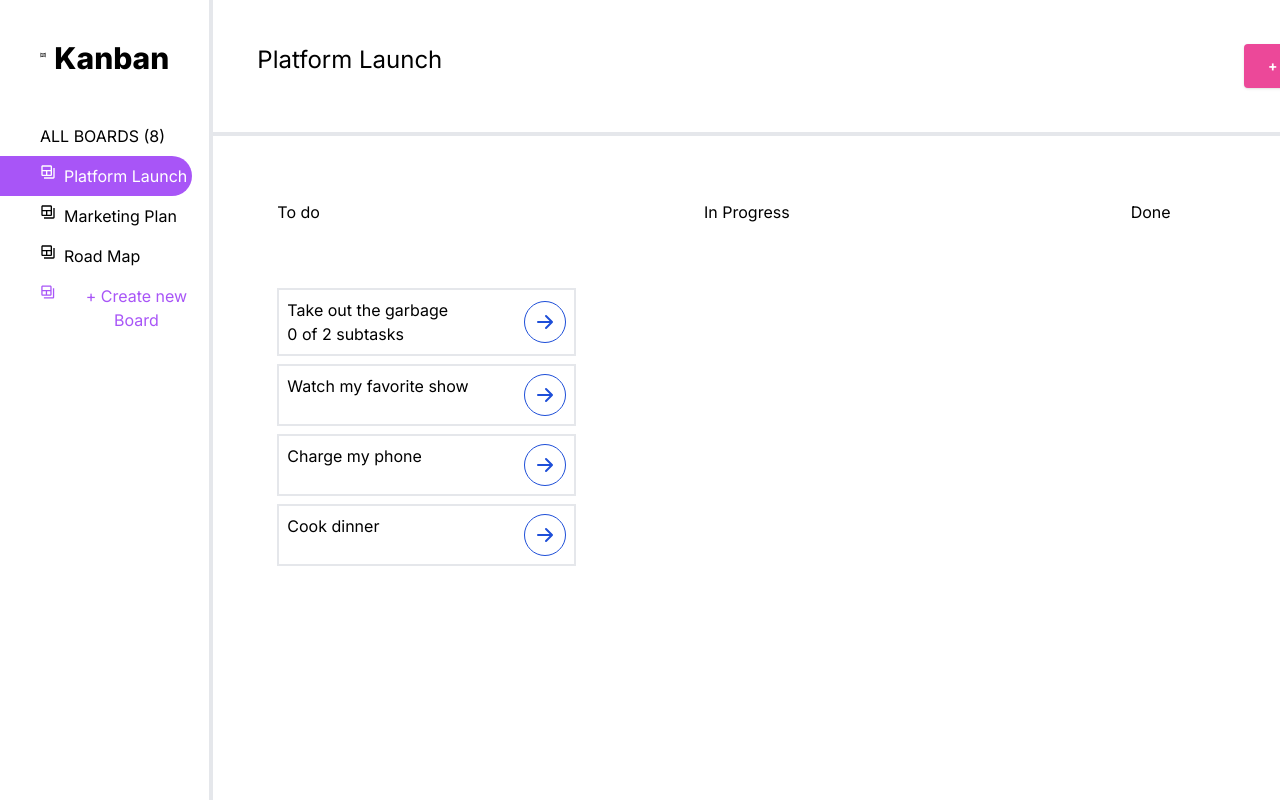
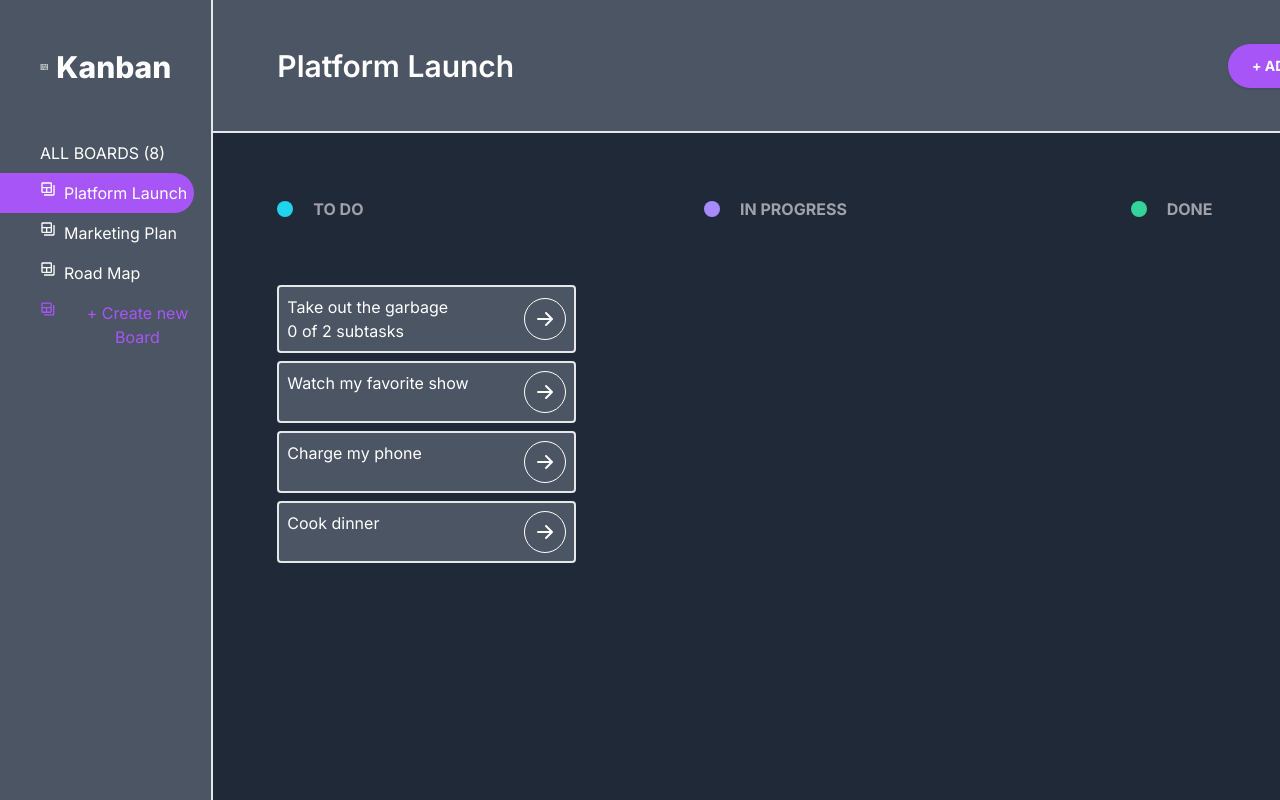
Before and after one commit to grandonbarcia/kanban-board, a Next.js app: page / in a window 1280 px wide. Shown: the top 800 px of the page. Built offline with nearby package versions, Linux system fonts and the light colour scheme.

Commit message:
redesign background and font colors

```diff
--- a/app/Components/Column.js
+++ b/app/Components/Column.js
@@ -5,10 +5,21 @@ import Task from './Task';
 import { Droppable } from 'react-beautiful-dnd';
 import { useRef } from 'react';
 
+const CIRCLE_COLOR = {
+  'To do':
+    'w-4 h-4 rounded-full inline-flex items-center justify-center  text-gray-700 text-xl font-bold bg-cyan-400',
+  'In Progress':
+    'w-4 h-4 rounded-full inline-flex items-center justify-center  text-gray-700 text-xl font-bold bg-violet-400',
+  Done: 'w-4 h-4 rounded-full inline-flex items-center justify-center  text-gray-700 text-xl font-bold bg-emerald-400',
+};
+
 export default function Column({ column, tasks, data, setData }) {
   return (
     <div className="flex flex-col m-8  rounded w-96">
-      <div className="p-8">{column.title}</div>
+      <div className="flex items-center p-8 text-zinc-400 font-bold">
+        <div className={CIRCLE_COLOR[column.title]}></div>
+        <div className="pl-5">{column.title.toUpperCase()}</div>
+      </div>
       <Droppable droppableId={column.id}>
         {(provided, snapshot) => (
           <div
--- a/app/Components/Modal.js
+++ b/app/Components/Modal.js
@@ -119,7 +119,7 @@ export default function Modal({ data, setData }) {
   return (
     <>
       <button
-        className="bg-pink-500 text-white active:bg-pink-600 font-bold uppercase text-sm px-6 py-3 rounded shadow hover:shadow-lg outline-none focus:outline-none mr-1  ease-linear transition-all duration-150"
+        className="bg-purple-500 text-white active:bg-pink-600 font-bold uppercase text-sm px-6 py-3 pr-5 rounded-3xl shadow hover:shadow-lg outline-none focus:outline-none mr-1  ease-linear transition-all duration-150"
         type="button"
         onClick={() => setShowModal(true)}
       >
@@ -128,10 +128,10 @@ export default function Modal({ data, setData }) {
       {showModal ? (
         <>
           <div className="justify-center items-center flex overflow-x-hidden overflow-y-auto fixed inset-0 z-50 outline-none focus:outline-none">
-            <div className="relative w-1/3 my-6 bg-white p-6 rounded">
+            <div className="relative w-1/3 my-6 bg-gray-600 text-white p-6 rounded">
               {/*content*/}
               <div className="flex leading-9 justify-between text-xl font-bold">
-                <h1>Add New Task</h1>
+                <h1 className="">Add New Task</h1>
                 <button
                   type="button"
                   className="bg-white rounded-md p-2 inline-flex items-center justify-center text-gray-400 hover:text-gray-500 hover:bg-gray-100 focus:outline-none focus:ring-2 focus:ring-inset focus:ring-indigo-500"
@@ -162,14 +162,14 @@ export default function Modal({ data, setData }) {
 
               <div>
                 <label
-                  className="block text-gray-700 text-sm font-bold mb-2 pt-5"
+                  className="block  text-sm font-bold mb-2 pt-5"
                   for="username"
                 >
                   Title
                 </label>
 
                 <input
-                  className="shadow appearance-none border rounded w-full py-2 px-3 text-gray-700 leading-tight focus:outline-none focus:shadow-outline"
+                  className="shadow appearance-none border rounded w-full py-2 px-3  leading-tight focus:outline-none focus:shadow-outline bg-gray-600"
                   id="title"
                   type="text"
                   placeholder="e.g Take Coffee Break"
@@ -181,7 +181,7 @@ export default function Modal({ data, setData }) {
               <div>
                 <label
                   for="content"
-                  className="block text-gray-700 text-sm font-bold mb-2 pt-5"
+                  className="block text-sm font-bold mb-2 pt-5"
                 >
                   Description
                 </label>
@@ -189,7 +189,7 @@ export default function Modal({ data, setData }) {
                   onChange={(e) => handleDescription(e)}
                   id="content"
                   rows="4"
-                  className="block p-2.5 w-full text-sm shadow appearance-none border rounded py-2 px-3 text-gray-700 leading-tight focus:outline-none focus:shadow-outline"
+                  className="block p-2.5 w-full text-sm shadow appearance-none border rounded py-2 px-3 text-white leading-tight focus:outline-none focus:shadow-outline bg-gray-600"
                   placeholder="e.g It is always good to take a 15 minute break. This break will recharge the batteries a little"
                   required
                 ></textarea>
@@ -198,7 +198,7 @@ export default function Modal({ data, setData }) {
               <div>
                 <label
                   for="description"
-                  className="block text-gray-700 text-sm font-bold mb-2 pt-5"
+                  className="block  text-sm font-bold mb-2 pt-5"
                 >
                   Subtasks
                 </label>
@@ -207,7 +207,7 @@ export default function Modal({ data, setData }) {
                   return (
                     <div className="flex" key={subtasksFields[index]}>
                       <input
-                        className="shadow appearance-none border rounded w-full py-2 px-3 text-gray-700 leading-tight focus:outline-none focus:shadow-outline mb-2"
+                        className="shadow appearance-none border rounded w-full py-2 px-3 text-white leading-tight focus:outline-none focus:shadow-outline mb-2 bg-gray-600"
                         id={'subtask-' + (index + 1)}
                         type="text"
                         onChange={(e) =>
@@ -231,13 +231,13 @@ export default function Modal({ data, setData }) {
                 <div>
                   <label
                     for="description"
-                    className="block text-gray-700 text-sm font-bold mb-2 pt-5"
+                    className="block  text-sm font-bold mb-2 pt-5"
                   >
                     Status
                   </label>
                   <select
                     data-te-select-init
-                    className="shadow  border rounded w-full py-2 px-3 text-gray-700 leading-tight focus:outline-none focus:shadow-outline mb-2"
+                    className="shadow  border rounded w-full py-2 px-3 text-white leading-tight focus:outline-none focus:shadow-outline mb-2 bg-gray-600"
                   >
                     <option value="1">To Do</option>
                     <option value="2">In Progress</option>
--- a/app/Components/SideBar.js
+++ b/app/Components/SideBar.js
@@ -48,11 +48,11 @@ export default function SideBar({
   }
 
   return (
-    <div className="h-screen w-1/6 border-r-4">
-      <div className="flex text-3xl font-extrabold p-10 ">
-        <BiAbacus className="mr-2" /> Kanban
+    <div className="h-screen w-1/6 border-r-2 bg-gray-600 text-white">
+      <div className="h-1/6 flex items-center text-3xl font-extrabold p-10 ">
+        <BiAbacus className=" mr-2" /> Kanban
       </div>
-      <div className="">
+      <div className="h-5/6">
         <div className="flex pl-10 pt-2 pb-2">ALL BOARDS (8)</div>
 
         {boardNames.map((name) => {
--- a/app/Components/Task.js
+++ b/app/Components/Task.js
@@ -75,12 +75,13 @@ export default function Task({
       <Draggable draggableId={task.id} index={index}>
         {(provided, snapshot) => (
           <div
-            className={snapshot.isDragging ? bgGreen : bgWhite}
+            // className={snapshot.isDragging ? bgGreen : bgWhite}
+            className="bg-gray-600 text-white p-2 mb-2 border-2 rounded "
             {...provided.draggableProps}
             {...provided.dragHandleProps}
             ref={provided.innerRef}
           >
-            <div className="flex justify-between ">
+            <div className="flex justify-between  ">
               <div>
                 <div>{task.title}</div>
                 <div>
@@ -92,7 +93,7 @@ export default function Task({
               <div className="my-auto">
                 <button
                   type="button"
-                  className="text-blue-700 border border-blue-700 hover:bg-blue-700 hover:text-white focus:ring-4 focus:outline-none focus:ring-blue-300 font-medium rounded-full text-sm p-2.5 text-center inline-flex items-center dark:border-blue-500 dark:text-blue-500 dark:hover:text-white dark:focus:ring-blue-800 dark:hover:bg-blue-500"
+                  className="text-white border border-white hover:bg-violet-700 hover:text-white focus:ring-4 focus:outline-none focus:ring-blue-300 font-medium rounded-full text-sm p-2.5 text-center inline-flex items-center dark:border-blue-500 dark:text-blue-500 dark:hover:text-white dark:focus:ring-blue-800 dark:hover:bg-blue-500"
                   onClick={() => setShowModal(true)}
                 >
                   <svg
--- a/app/layout.js
+++ b/app/layout.js
@@ -1,17 +1,17 @@
-import './globals.css'
-import { Inter } from 'next/font/google'
+import './globals.css';
+import { Inter } from 'next/font/google';
 
-const inter = Inter({ subsets: ['latin'] })
+const inter = Inter({ subsets: ['latin'] });
 
 export const metadata = {
-  title: 'Create Next App',
-  description: 'Generated by create next app',
-}
+  title: 'Kanban Board',
+  description: 'Task-List',
+};
 
 export default function RootLayout({ children }) {
   return (
     <html lang="en">
       <body className={inter.className}>{children}</body>
     </html>
-  )
+  );
 }
--- a/app/page.js
+++ b/app/page.js
@@ -138,17 +138,19 @@ export default function Home() {
           boardNames={boardNames}
           setBoardNames={setBoardNames}
         />
-        <div className="w-screen">
-          <div className="flex justify-between p-11 border-b-4">
-            <div className="text-2xl">{activeBoard}</div>
-            <div className="flex items-center">
+        <div className="w-screen ">
+          <div className="flex h-1/6 justify-between  border-b-2  bg-gray-600 text-white p-16">
+            <div className="flex items-center text-3xl  font-semibold">
+              <span>{activeBoard}</span>
+            </div>
+            <div className="flex items-center ">
               <Modal data={data} setData={setData} />
               <BsThreeDotsVertical size={32} />
             </div>
           </div>
-
-          <DragDropContext className="relative" onDragEnd={onDragEnd}>
-            <div className="flex relative">
+          <div className="h-5/6 bg-gray-800 ">
+            <DragDropContext className="relative " onDragEnd={onDragEnd}>
+              <div className="flex relative ">
                 {data.columnOrder.map((columnId) => {
                   const column = data.columns[columnId];
                   const tasks = column.taskIds.map(
@@ -168,6 +170,7 @@ export default function Home() {
               </div>
             </DragDropContext>
           </div>
+        </div>
       </main>
     </>
   );
```
Lines whose indentation alone changed are shown as unchanged.
